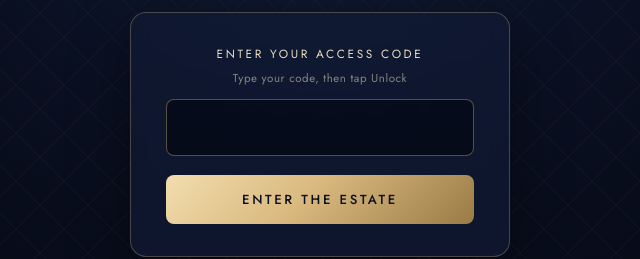
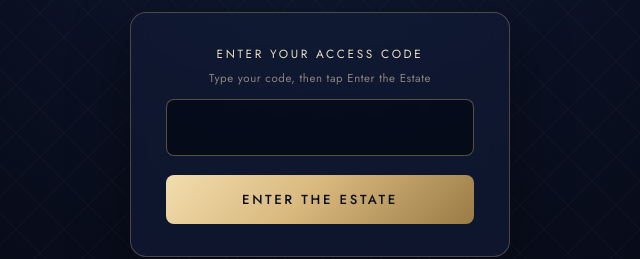
Before and after one commit to joe5253/modern-kipper-heritage-edition, a plain HTML site: page index.html in a window 1280 px wide. Shown: the part 419-678 px from the top of the page, 320-960 px from the left. Drawn offline with nearby package versions, Linux system fonts and the light colour scheme.

Commit message:
Fix access hint to match the Enter the Estate button
Co-Authored-By: Claude Opus 5.5 <noreply@anthropic.com>
Claude-Session: https://claude.ai/code/session_014iZGCUpw5qqfncRoNcSCpt

```diff
--- a/index.html
+++ b/index.html
@@ -1184,7 +1184,7 @@
 
   <div class="access-box">
     <label for="code-input">Enter Your Access Code</label>
-    <p class="access-help">Type your code, then tap Unlock</p>
+    <p class="access-help">Type your code, then tap Enter the Estate</p>
     <input type="text" id="code-input" placeholder="" maxlength="20"
       autocomplete="off" autocorrect="off" autocapitalize="characters" spellcheck="false">
     <button class="btn-enter" onclick="checkCode()">Enter the Estate</button>
```
